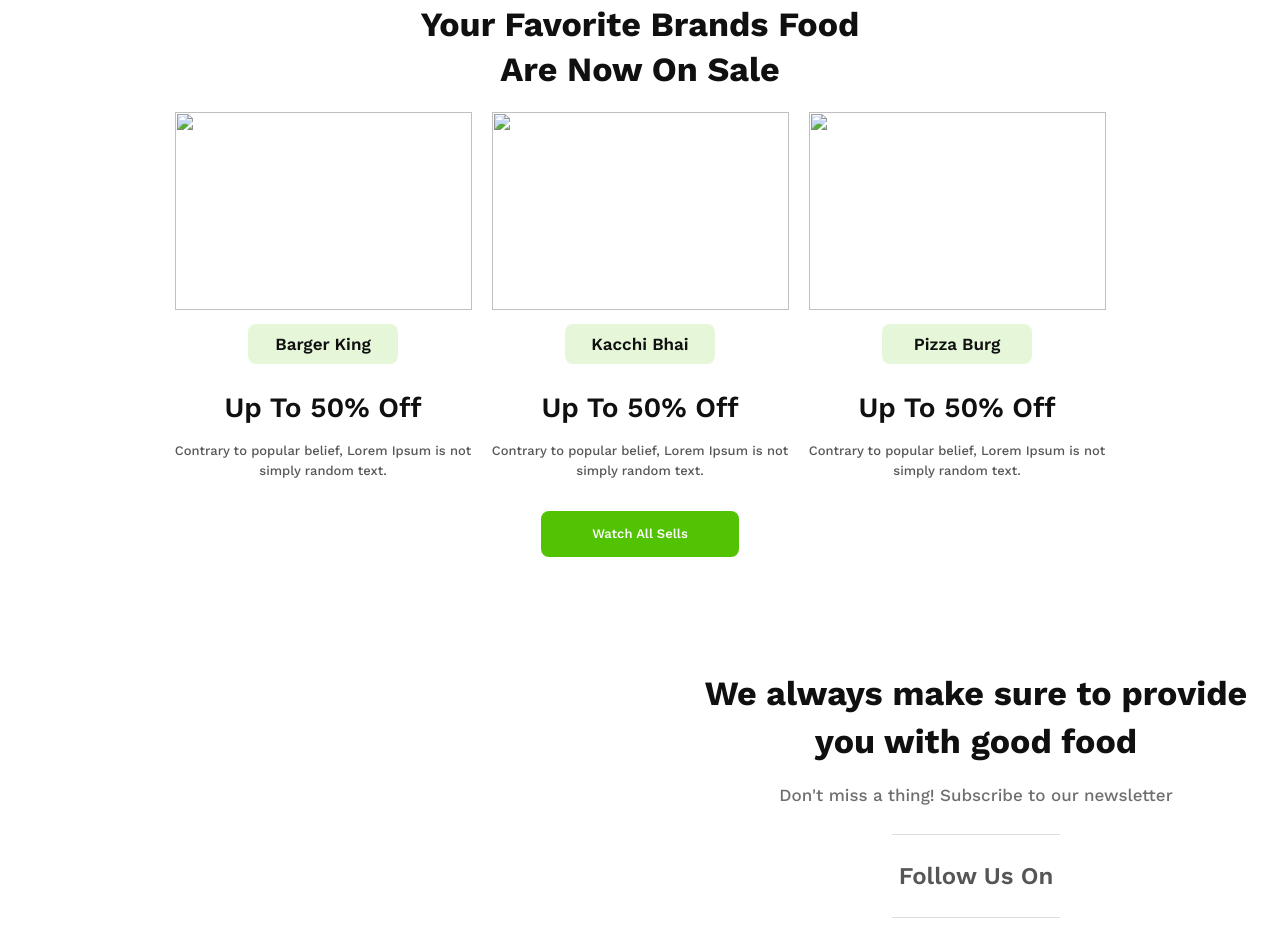
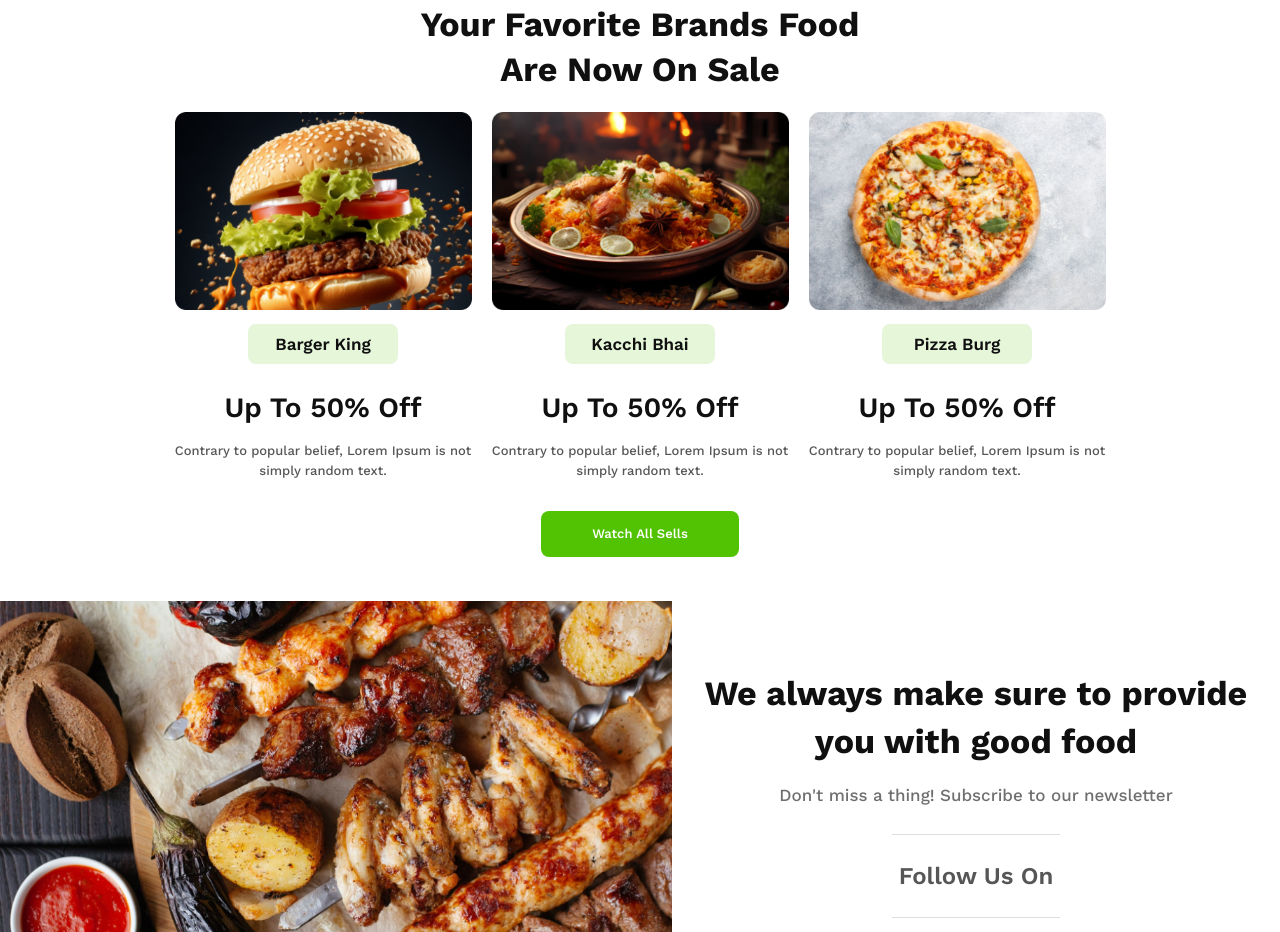
Before and after one commit to shawonahme/FOOD-RESTURANT-WEB, a plain HTML site: page index.html in a window 1280 px wide. Shown: the part 872-1804 px from the top of the page. Drawn offline with nearby package versions, Linux system fonts and the light colour scheme; the site is published under a folder, as on GitHub Pages, so addresses that start at the root find nothing.

Commit message:
change some style

```diff
--- a/index.html
+++ b/index.html
@@ -25,7 +25,7 @@
         <h1 class="card_fi_h">Your Favorite Brands Food Are Now On Sale</h1>
             <div class="card_flex">
                 <div>
-                    <div class="card_img"><img src="/assets/burger.png" alt=""></div>
+                    <div class="card_img"><img src="./assets/burger.png" alt=""></div>
                    <div class="card_info">
                     <div>      <button class="btn_sec"> Barger King</button></div>
                     <h1 class="card_se_h">Up To 50% Off</h1>
@@ -34,7 +34,7 @@
 
                 </div>
                 <div>
-                    <div class="card_img"><img src="/assets/biriyani.png" alt=""></div>
+                    <div class="card_img"><img src="./assets/biriyani.png" alt=""></div>
                    <div class="card_info">
                     <div>      <button class="btn_sec"> Kacchi Bhai</button></div>
                     <h1 class="card_se_h">Up To 50% Off</h1>
@@ -43,7 +43,7 @@
 
                 </div>
                 <div>
-                    <div class="card_img"><img src="/assets/pizza.png" alt=""></div>
+                    <div class="card_img"><img src="./assets/pizza.png" alt=""></div>
                    <div class="card_info">
                     <div>      <button class="btn_sec"> Pizza Burg</button></div>
                     <h1 class="card_se_h">Up To 50% Off</h1>
--- a/style.css
+++ b/style.css
@@ -6,7 +6,7 @@
     box-sizing: border-box;
 }
 header{
-   background-image: linear-gradient(.00deg, rgb(16, 16, 16) -19.5%,rgba(16, 16, 16, 0) 100%), url(/assets/hero-bg.png);
+   background-image: linear-gradient(.00deg, rgb(16, 16, 16) -19.5%,rgba(16, 16, 16, 0) 100%), url(./assets/hero-bg.png);
    background-position: center;
    background-size: cover;
    /* height: 720px; */
@@ -194,7 +194,7 @@ margin: 10px 0px;
     flex-wrap: wrap;
 }
 .div_img{
-    background-image: url("/assets/foods.png");
+    background-image: url("./assets/foods.png");
     width: 672px;
     height: 470px;
     background-position: center;
```
